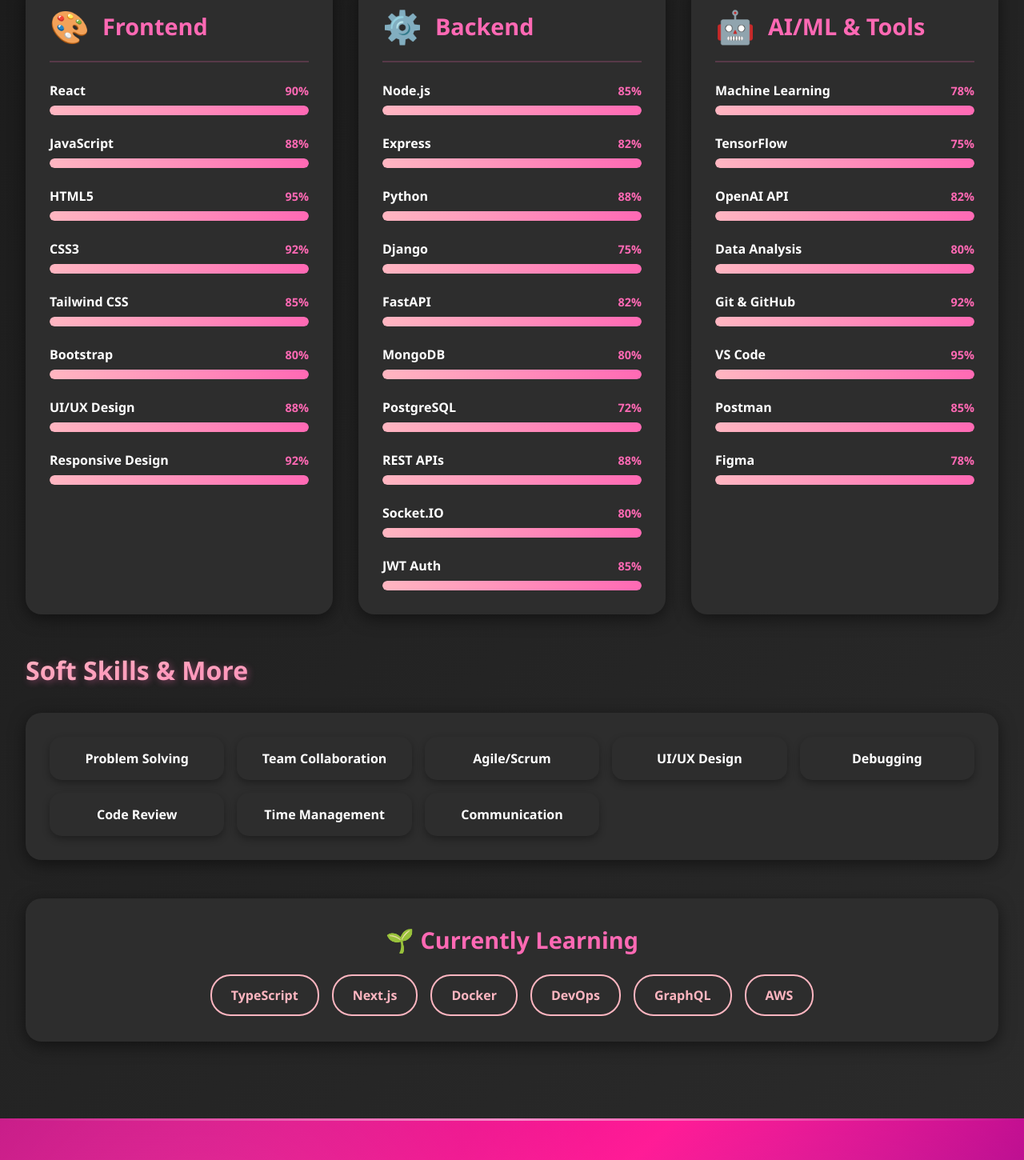
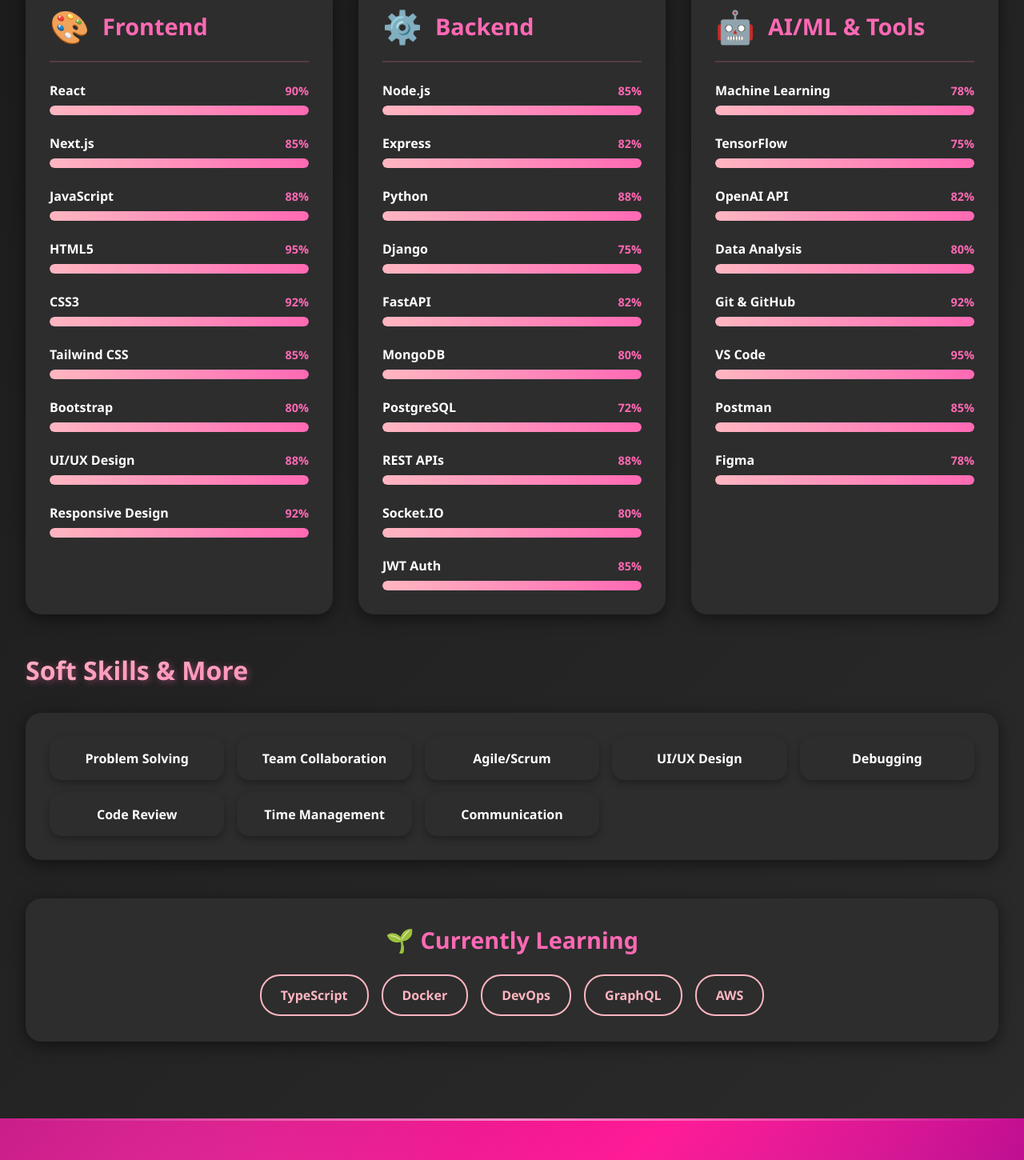
Before and after one commit to Sneha-Neupanee/portfolio, a React (Vite) app: page /skills in a window 1280 px wide. Shown: the part 361-1811 px from the top of the page at 80% size. Built offline with nearby package versions, Linux system fonts and the light colour scheme.

Commit message:
skills' skills

```diff
--- a/src/pages/Skills.jsx
+++ b/src/pages/Skills.jsx
@@ -9,6 +9,7 @@
       icon: '🎨',
       skills: [
         { name: 'React', level: 90 },
+        { name: 'Next.js', level: 85 },
         { name: 'JavaScript', level: 88 },
         { name: 'HTML5', level: 95 },
         { name: 'CSS3', level: 92 },
@@ -123,7 +124,6 @@
             <h3>🌱 Currently Learning</h3>
             <div className="learning-items">
               <span className="learning-badge">TypeScript</span>
-              <span className="learning-badge">Next.js</span>
               <span className="learning-badge">Docker</span>
               <span className="learning-badge">DevOps</span>
               <span className="learning-badge">GraphQL</span>
```
